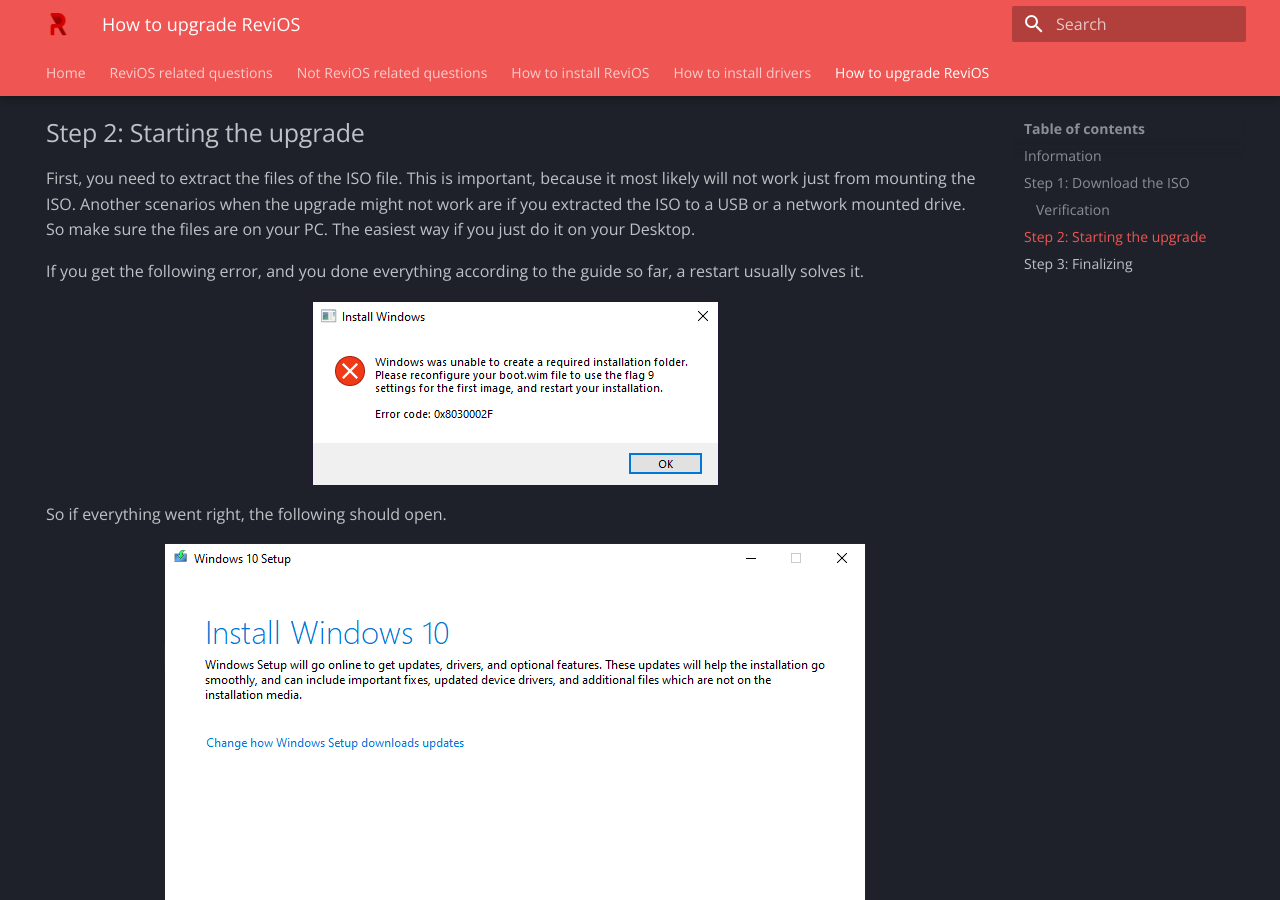
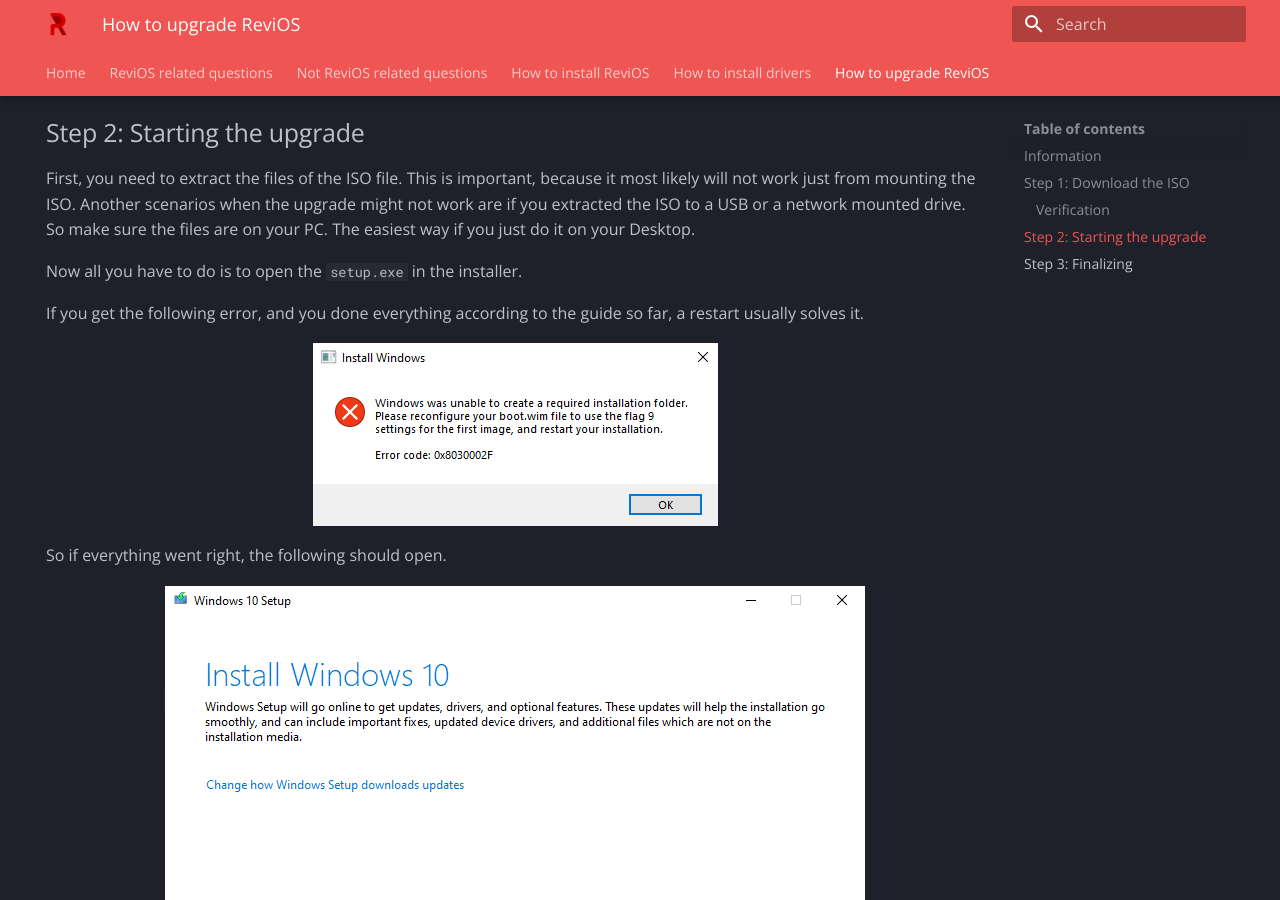
Before and after one commit to dkovacs24/ReviOS_faq, an MkDocs documentation site: the page built from docs/upgrade.md, in a window 1280 px wide and 900 px high, scrolled down 962 px. Built offline with MkDocs 1.6.1 and Material for MkDocs 9.7.7, drawn with Linux system fonts in a browser that asks for light colours.

Commit message:
opening setup.exe when upgradeing

```diff
--- a/docs/upgrade.md
+++ b/docs/upgrade.md
@@ -44,6 +44,8 @@
 
 First, you need to extract the files of the ISO file. This is important, because it most likely will not work just from mounting the ISO. Another scenarios when the upgrade might not work are if you extracted the ISO to a USB or a network mounted drive. So make sure the files are on your PC. The easiest way if you just do it on your Desktop.
 
+Now all you have to do is to open the `setup.exe` in the installer.
+
 If you get the following error, and you done everything according to the guide so far, a restart usually solves it.
 
 ![upgrade_img1_error.png](img/upgrade/upgrade_img1_error.png){.center}
```
